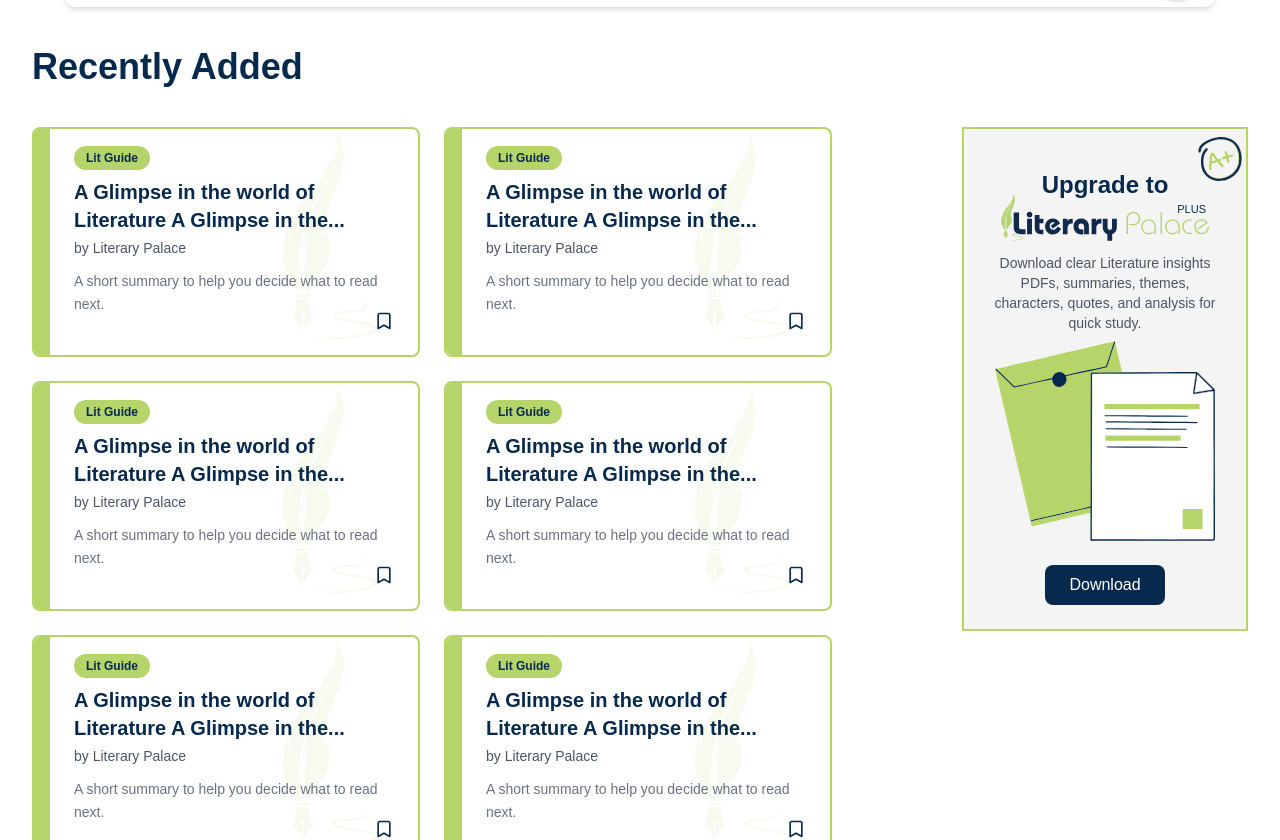
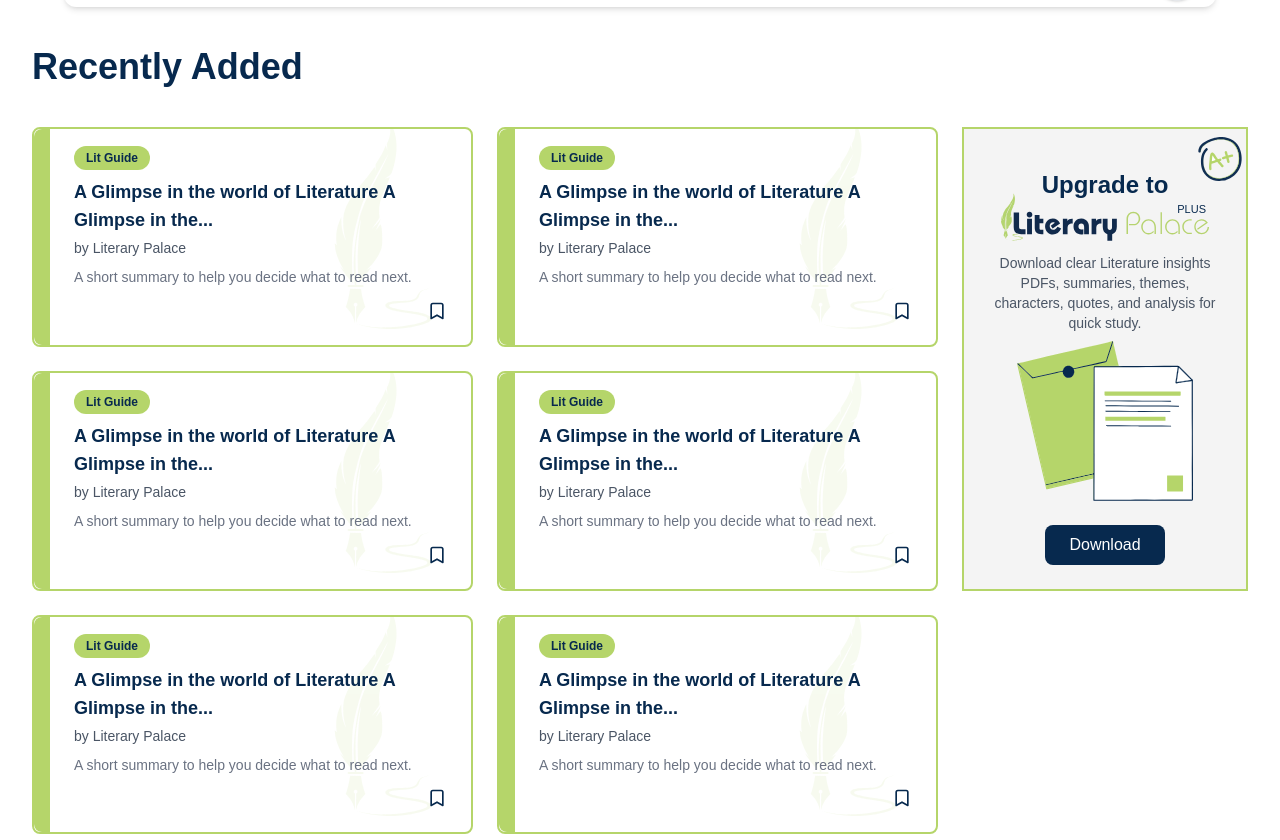
Before and after one commit to muzamilqayyum/NEXTJS-LITERACY, a Next.js app: page /src/literature in a window 1280 px wide. Shown: the part 577-1417 px from the top of the page. Built offline with nearby package versions, Linux system fonts and the light colour scheme.

Commit message:
Update RecentlyAddedLiterature.js

```diff
--- a/app/components/Pages/LiteraryPalaceInsights/Literature/RecentlyAddedLiterature.js
+++ b/app/components/Pages/LiteraryPalaceInsights/Literature/RecentlyAddedLiterature.js
@@ -1,25 +1,9 @@
-/**
- * Recently Added Section Component
- *
- * Displays grid of recently added literature content
- * Features:
- * - Section heading
- * - Grid layout (2 cols mobile, 4 cols desktop)
- * - Literature cards with titles
- * - Upgrade to Literery CTA card
- *
- * @component
- * @returns {JSX.Element} Recently added literature section
- */
-
 "use client";
 
-import { motion } from 'framer-motion';
 import Image from 'next/image';
 import { Bookmark } from 'lucide-react';
 
 const RecentlyAddedLiterature = () => {
-  // Sample literature data - replace with actual data
   const recentlyAdded = [
     { id: 1, title: "A Glimpse in the world of Literature A Glimpse in the..." },
     { id: 2, title: "A Glimpse in the world of Literature A Glimpse in the..." },
@@ -38,16 +22,16 @@
           Recently Added
         </h2>
 
-        {/* Grid Layout */}
-        <div className="grid grid-cols-1 lg:grid-cols-12 gap-6 items-start">
+        {/* Grid Layout — stacks on mobile, side-by-side on lg */}
+        <div className="flex flex-col lg:grid lg:grid-cols-12 gap-6 items-start">
 
-          {/* Left: cards grid (takes 9/12 on lg) */}
-          <div className="lg:col-span-9 w-[800px] ml-0"> {/* Set total width of cards grid to 800px and moved to left */}
-            <div className="grid grid-cols-1 sm:grid-cols-2 gap-6"> {/* Two columns layout */}
+          {/* Cards Grid — full width on mobile, 9/12 on lg */}
+          <div className="w-full lg:col-span-9">
+            <div className="grid grid-cols-1 sm:grid-cols-2 gap-6">
               {recentlyAdded.map((item) => (
                 <div
                   key={item.id}
-                  className="relative rounded-lg border-2 border-[#b5d56a] bg-white p-4 cursor-pointer transition-all duration-300 hover:shadow-2xl h-full flex flex-col max-h-[230px] overflow-hidden" /* Adjusted card layout */
+                  className="relative rounded-lg border-2 border-[#b5d56a] bg-white p-4 cursor-pointer transition-all duration-300 hover:shadow-2xl flex flex-col overflow-hidden min-h-[200px]"
                 >
                   {/* Background logo watermark */}
                   <div className="absolute -right-4 bottom-4 opacity-10 pointer-events-none">
@@ -60,24 +44,35 @@
                     />
                   </div>
 
-                    {/* left decorative stripe */}
-                    <span className="absolute left-0 top-0 bottom-0 w-4 bg-[#b5d56a] rounded-tl-2 rounded-bl-2" aria-hidden="true" />
+                  {/* Left decorative stripe */}
+                  <span
+                    className="absolute left-0 top-0 bottom-0 w-4 bg-[#b5d56a] rounded-tl-lg rounded-bl-lg"
+                    aria-hidden="true"
+                  />
 
-                    <div className="flex-1 flex flex-col pl-6 relative pb-12">
-                      {/* top tag */}
+                  <div className="flex-1 flex flex-col pl-6 relative pb-10">
+                    {/* Tag */}
                     <div className="mb-2">
-                        <span className="inline-block bg-[#b5d56a] text-[#07294e] text-xs font-semibold rounded-full px-3 py-1">Lit Guide</span>
+                      <span className="inline-block bg-[#b5d56a] text-[#07294e] text-xs font-semibold rounded-full px-3 py-1">
+                        Lit Guide
+                      </span>
                     </div>
 
-                      <h3 className="text-lg md:text-xl font-bold text-[#07294e] mb-1">{item.title}</h3>
-                      <p className="text-sm text-gray-600 mb-3">by Literary Palace</p>
-                      <p className="text-gray-500 text-sm leading-relaxed">A short summary to help you decide what to read next.</p>
-
+                    <h3 className="text-base md:text-lg font-bold text-[#07294e] mb-1 line-clamp-2">
+                      {item.title}
+                    </h3>
+                    <p className="text-sm text-gray-600 mb-2">by Literary Palace</p>
+                    <p className="text-gray-500 text-sm leading-relaxed">
+                      A short summary to help you decide what to read next.
+                    </p>
                   </div>
 
-                    {/* bookmark at bottom-right (absolute to avoid layout overflow) */}
+                  {/* Bookmark */}
                   <div className="absolute right-4 bottom-4 z-20">
-                      <button aria-label="Bookmark" className="p-2 rounded-md hover:bg-gray-100 bg-white/0 cursor-pointer">
+                    <button
+                      aria-label="Bookmark"
+                      className="p-2 rounded-md hover:bg-gray-100 cursor-pointer"
+                    >
                       <Bookmark className="w-5 h-5 text-[#07294e]" />
                     </button>
                   </div>
@@ -86,37 +81,55 @@
             </div>
           </div>
 
-          {/* Right: tall upgrade CTA (takes 3/12 on lg) */}
-          <div className="lg:col-span-3">
-               <div
+          {/* Upgrade CTA — full width on mobile, 3/12 on lg */}
+          <div className="w-full lg:col-span-3">
+            <div className="relative bg-[#f4f4f4] border-2 border-[#b5d56a] p-6 flex flex-col justify-between min-h-[320px]">
+              <div>
+                <h3 className="text-xl md:text-2xl mt-4 -mb-2 font-bold text-[#07294e] text-center">
+                  Upgrade to
+                </h3>
 
-              className="relative h-full bg-[#f4f4f4] border-2 border-[#b5d56a] p-6 flex flex-col justify-between"
-            >
-              <div>
-                <h3 className="text-xl md:text-2xl mt-4 -mb-2 font-bold text-[#07294e] text-center">Upgrade to</h3>
-
-                {/* Logo replaces textual name - centered; PLUS label to the right */}
                 <div className="flex items-center justify-center mb-3">
                   <div className="relative inline-block">
-                    <Image src="/Logo Icons/Literary Palace SVG-01.svg" alt="Literary Palace" width={250} height={60} className="h-12 md:h-12 object-contain" />
-                    <span className="absolute top-2 right-4 text-[11px] md:text-[11px] font-merriweather text-[#07294e] uppercase">PLUS</span>
+                    <Image
+                      src="/Logo Icons/Literary Palace SVG-01.svg"
+                      alt="Literary Palace"
+                      width={250}
+                      height={60}
+                      className="h-12 object-contain"
+                    />
+                    <span className="absolute top-2 right-4 text-[11px] font-merriweather text-[#07294e] uppercase">
+                      PLUS
+                    </span>
                   </div>
                 </div>
 
-                <p className="text-sm text-gray-600 mb-2 text-center">Download clear Literature insights PDFs, summaries, themes, characters, quotes, and analysis for quick study.</p>
+                <p className="text-sm text-gray-600 mb-2 text-center">
+                  Download clear Literature insights PDFs, summaries, themes, characters, quotes, and analysis for quick study.
+                </p>
 
-                {/* A+ icon overlapping the border: no background, no shadow (increased size) */}
-                <Image src="/A+ Icon-01.svg" alt="A+" width={56} height={56} className="absolute top-2 right-1 w-11 h-11 z-30" />
+                {/* A+ icon */}
+                <Image
+                  src="/A+ Icon-01.svg"
+                  alt="A+"
+                  width={56}
+                  height={56}
+                  className="absolute top-2 right-1 w-11 h-11 z-30"
+                />
 
                 <div className="flex items-center justify-center mb-6">
-                  <Image src="/UpgradeToLP-01.svg" alt="Upgrade illustration" width={170} height={170} className="w-55 h-auto object-contain" />
+                  <Image
+                    src="/UpgradeToLP-01.svg"
+                    alt="Upgrade illustration"
+                    width={170}
+                    height={170}
+                    className="w-44 h-auto object-contain"
+                  />
                 </div>
               </div>
 
               <div className="text-center">
-                <button
-                  className="bg-[#07294e] text-white px-6 py-2 rounded-lg font-medium hover:bg-[#0a3a6b] transition-colors cursor-pointer"
-                >
+                <button className="bg-[#07294e] text-white px-6 py-2 rounded-lg font-medium hover:bg-[#0a3a6b] transition-colors cursor-pointer">
                   Download
                 </button>
               </div>
```
Lines whose indentation alone changed are shown as unchanged.
